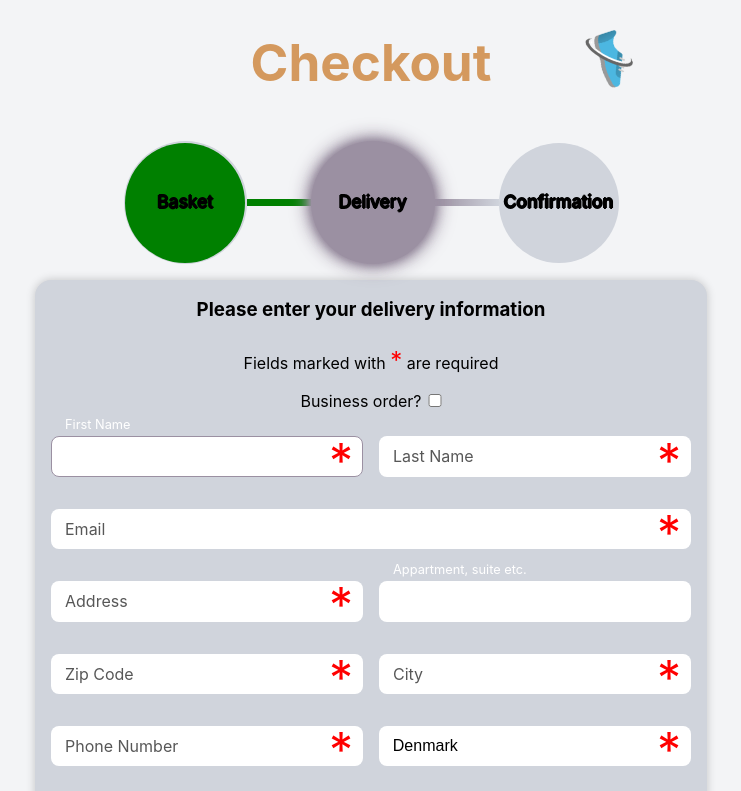
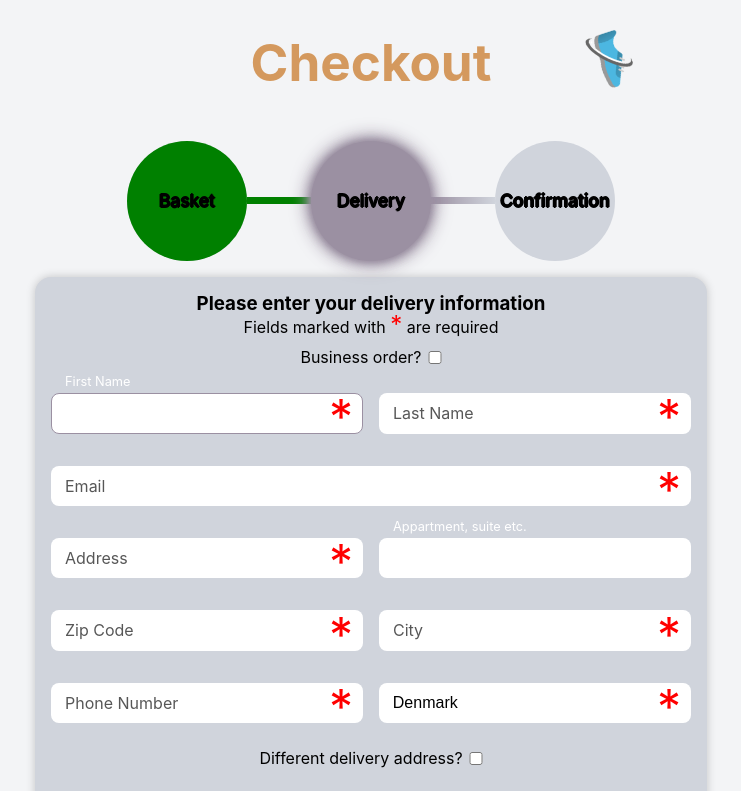
Before and after one commit to Jakob-SA/webstoreFrontend, a React (Vite) app: page /delivery in a window 1280 px wide. Shown: the top 791 px of the page, without its empty margins (269-1010 px from the left). Built offline with nearby package versions, Linux system fonts and the light colour scheme; no server answers.

Commit message:
Adjusted header in orderform

```diff
--- a/src/components/delivery/orderform.css
+++ b/src/components/delivery/orderform.css
@@ -167,7 +167,12 @@ input::placeholder {
   flex-direction: row;
   justify-content: space-between;
 }
-
+.deliveryPage h3,
+p,
+.container {
+  margin: 0;
+  line-height: 1.2em;
+}
 @media (max-width: 725px) {
   .deliveryPage {
     width: 90%;
```
